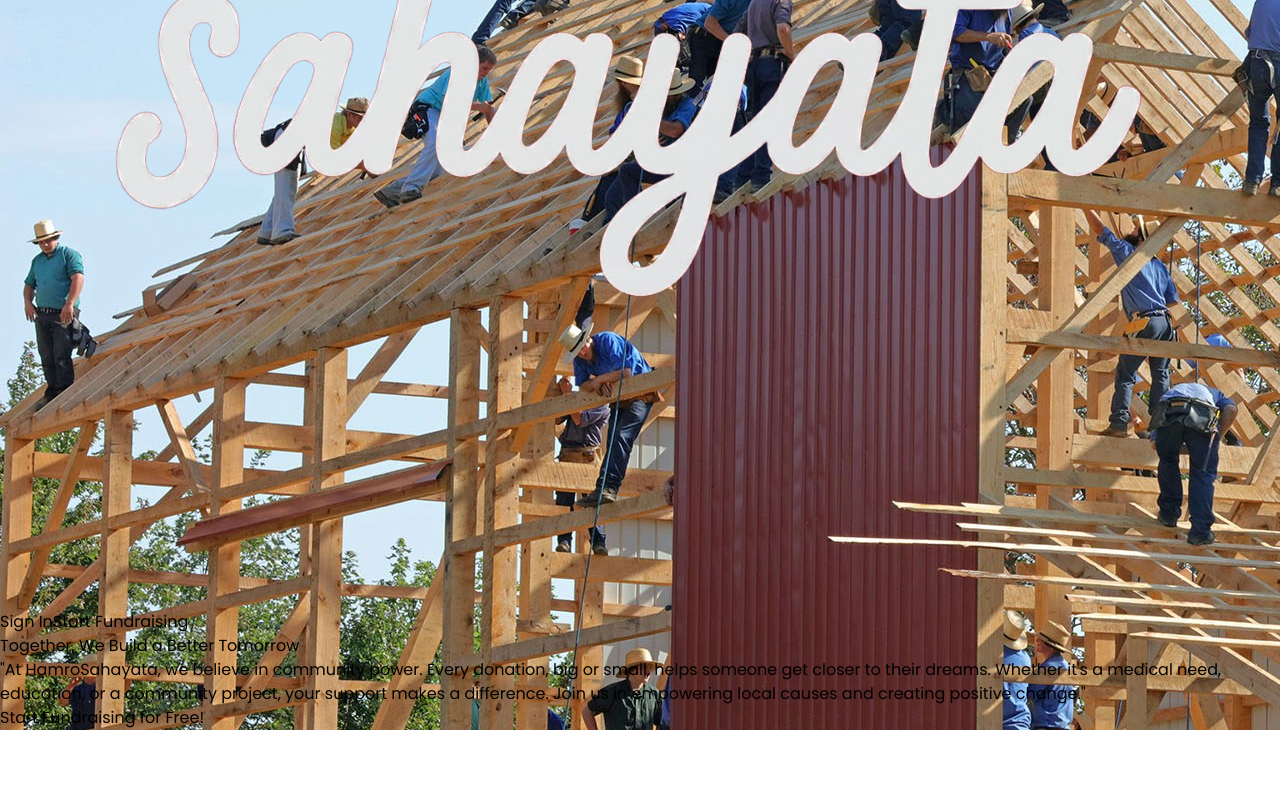
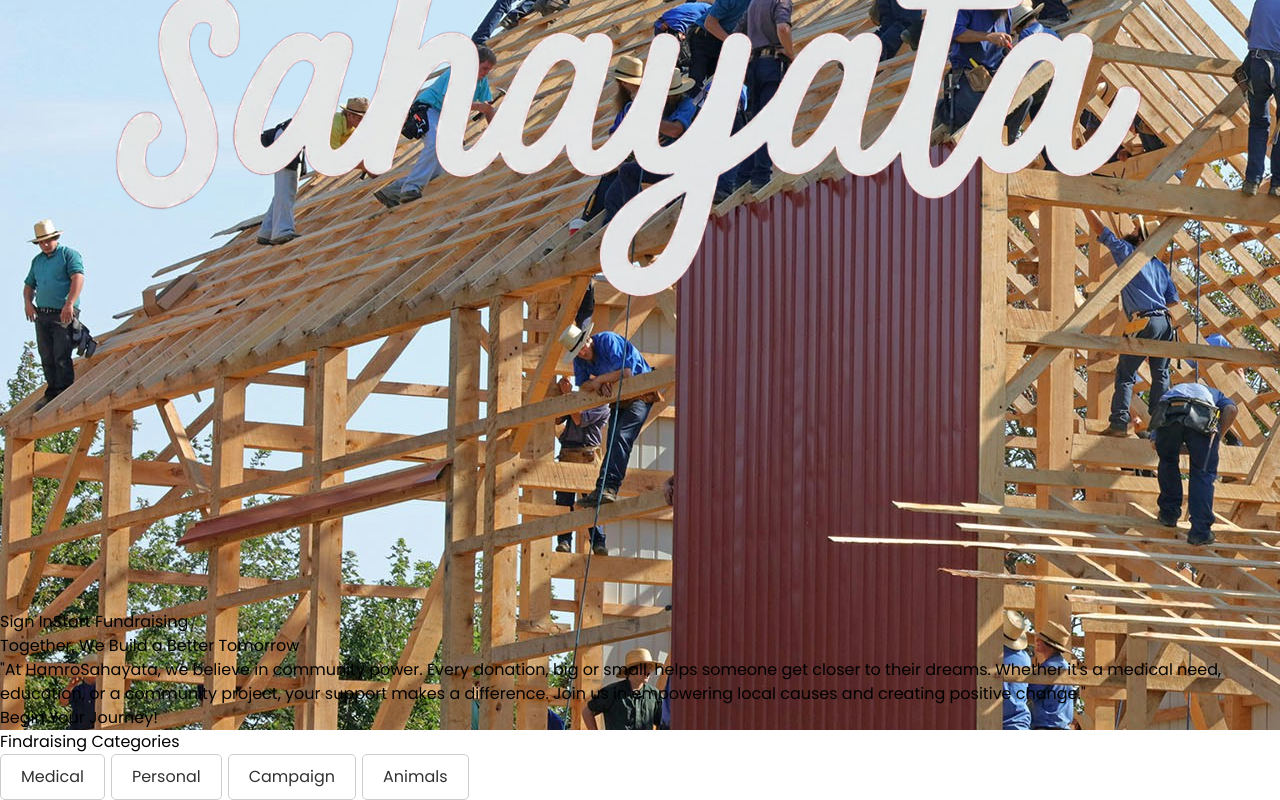
Before and after one commit to Awashek/HamroShayata, a React (Vite) app: page / in a window 1280 px wide. Shown: the part 670-1470 px from the top of the page. Before the commit the page ends 1400 px from the top, so only its background shows below. Built offline with nearby package versions, Linux system fonts and the light colour scheme.

Commit message:
Category section

```diff
--- a/src/App.jsx
+++ b/src/App.jsx
@@ -1,10 +1,12 @@
-import Hero from './components/Hero'
+import Category from './components/Home/Category'
+import Hero from './components/Home/Hero'
 
 function App() {
 
   return (
     <>
       <Hero />
+      <Category />
     </>
   )
 }
--- /dev/null
+++ b/src/components/Home/Category.jsx
@@ -0,0 +1,18 @@
+import React from 'react'
+
+export default function Category() {
+    return (
+        <div>
+            <h1 className='p-4 text-4xl text-center font-semibold'>Findraising Categories</h1>
+            <div className='flex flex-row justify-center'>
+            <button className='btns'>Medical</button>
+            <button className='btns'>Personal</button>
+            <button className='btns'>Campaign</button>
+            <button className='btns'>Animals</button>
+            </div>
+            <div className='p-20'>
+
+            </div>
+        </div>
+    )
+}
--- a/src/components/Hero.jsx
+++ b/src/components/Home/Hero.jsx
@@ -1,6 +1,6 @@
 import React from 'react';
-import bgImage from '../assets/images/background.jpg'; // Adjust the path if needed
-import logo from '../assets/images/logo.png'; // Adjust the path to your logo image
+import bgImage from '../../assets/images/background.jpg'; // Adjust the path if needed
+import logo from '../../assets/images/logo.png'; // Adjust the path to your logo image
 
 export default function Hero() {
     return (
@@ -8,16 +8,17 @@
             className="h-screen bg-cover bg-center relative"
             style={{ backgroundImage: `url(${bgImage})` }}
         >
-            {/* Header Section */}
+        {/* Header Section */}
             <div className="flex items-center justify-between absolute top-0 left-0 right-0 px-4 py-2 md:px-6">
                 <div>
-                    <img src={logo} alt="Logo" className="h-10 md:h-16 lg:h-20" /> {/* Responsive logo size */}
+                    <img src={logo} alt="Logo"
+                    className="h-10 md:h-16 lg:h-20" />
                 </div>
                 <div className="space-x-2 md:space-x-4">
                     <button className="text-white px-2 py-1 rounded hover:text-blue-400 md:px-4 md:py-2">
                         Sign In
                     </button>
-                    <button className="bg-blue-500 text-white font-semibold px-3 py-1 rounded-md hover:bg-blue-600 md:px-4 md:py-2">
+                    <button className="bg-blue-600 text-white font-semibold px-3 py-1 rounded-md hover:bg-blue-700 md:px-4 md:py-2">
                         Start Fundraising
                     </button>
                 </div>
@@ -32,8 +33,8 @@
                 Whether it's a medical need, education, or a community project, your support makes a difference. Join us in empowering local
                 causes and creating positive change."
                 </p>
-                <button className="bg-blue-400 text-white font-semibold px-6 py-2 rounded-md hover:bg-blue-500 md:px-8 md:py-3">
-                    Start Fundraising for Free!
+                <button className="bg-blue-500 text-white font-semibold px-6 py-2 rounded-md hover:bg-blue-600 md:px-8 md:py-3">
+                    Begin Your Journey!
                 </button>
             </div>
         </div>
--- a/src/index.css
+++ b/src/index.css
@@ -14,3 +14,15 @@
     font-family: inherit;
     font-weight: inherit;
 }
+
+/* Category buttons */
+.btns {
+  padding: 10px 20px;
+  margin-right: 6px;
+  background: transparent;
+  border: none;
+  border: 0.6px solid #ccc;
+  border-radius: 5px;
+  color: #323232;
+  cursor: pointer;
+}
```
